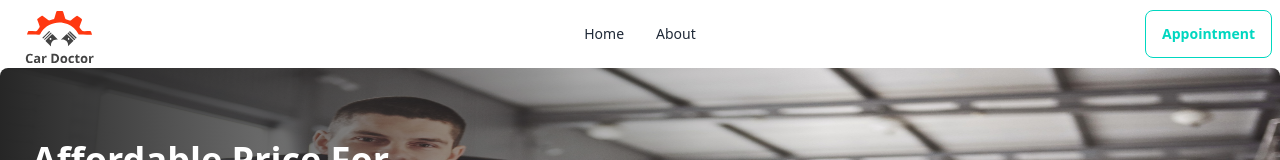
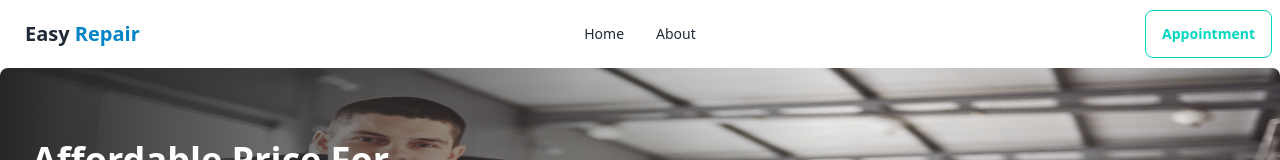
Before and after one commit to TajTanvir1/Easy-Repair, a React (Vite) app in the folder Easy-Repair-Client/: page / in a window 1280 px wide. Shown: the top 160 px of the page. Built offline with nearby package versions, Linux system fonts and the light colour scheme.

Commit message:
Logo pdate

```diff
--- a/Easy-Repair-Client/src/Pages/Shared/Footer.jsx
+++ b/Easy-Repair-Client/src/Pages/Shared/Footer.jsx
@@ -1,11 +1,13 @@
-import logo from '../../assets/logo.svg'
+import { Link } from 'react-router-dom';
 
 const Footer = () => {
    return (
       <div>
          <footer className="footer footer-center  p-10">
             <aside>
-               <img src={logo} alt="" />
+            <Link to="/" className="btn btn-ghost text-xl">
+                  <button className="text-xl font-bold">Easy <span className="text-sky-600">Repair</span></button>
+               </Link>
                <p className="font-bold">
 
                   Providing every king of repairing.
--- a/Easy-Repair-Client/src/Pages/Shared/Navbar.jsx
+++ b/Easy-Repair-Client/src/Pages/Shared/Navbar.jsx
@@ -1,5 +1,4 @@
 import { Link } from "react-router-dom";
-import logo from '../../assets/logo.svg'
 
 const Navbar = () => {
 
@@ -34,7 +33,7 @@ const Navbar = () => {
                   </ul>
                </div>
                <Link to="/" className="btn btn-ghost text-xl">
-                  <img src={logo} alt="" className="h-14" />
+                  <button className="text-xl font-bold">Easy <span className="text-sky-600">Repair</span></button>
                </Link>
             </div>
             <div className="navbar-center hidden lg:flex">
```
